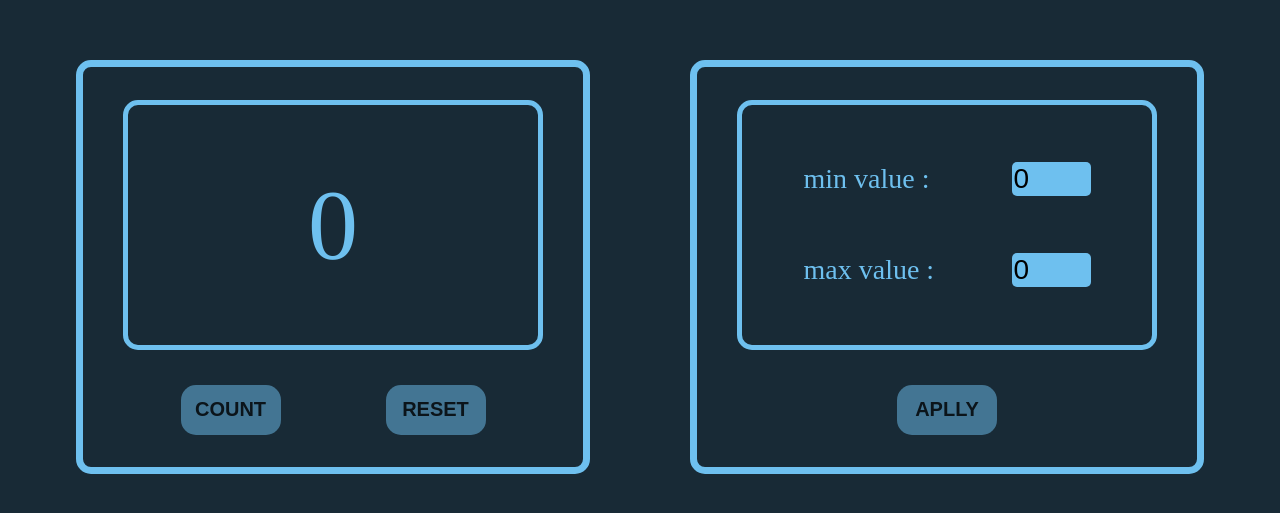
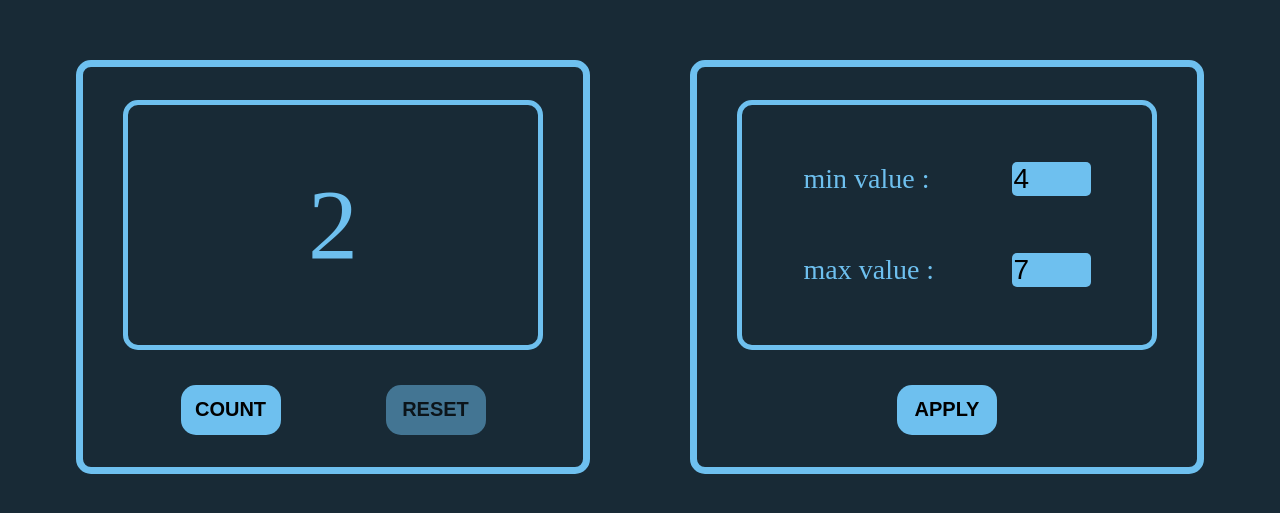
Before and after one commit to phoenix2307/counter_2, a React (Create React App) app: page / in a window 1280 px wide. Shown: the part 133-646 px from the top of the page. Built offline with nearby package versions, Linux system fonts and the light colour scheme.

Commit message:
error fix

```diff
--- a/src/App_.tsx
+++ b/src/App_.tsx
@@ -3,13 +3,83 @@ import './App.css';
 import {Set} from "./components_for_App_/set/Set";
 import {Disp} from "./components_for_App_/disp/Disp";
 
+export type ButtonsType = {
+    count: string
+    reset: string
+    set: string
+    apply: string
+}
+
 function App_() {
+    // ------------------ STATE ------------------ //
+
+    const buttons: ButtonsType = {
+        count: 'count',
+        reset: 'reset',
+        set: 'set',
+        apply: 'apply'
+    }
+
+    // init values from server
+    const [initMinValue, setInitMinValue]= useState(4)
+    const [initMaxValue, setInitMaxValue]= useState(7)
+
+
+    const [error, setError] = useState(false)
+    const [disable, setDisable] = useState(false)
+
+    const [minValue, setMinValue] = useState(2)
+    const [maxValue, setMaxValue] = useState(5)
+    const [currentValue, setCurrentValue] = useState(minValue)
+
+
+    // ------------------ ACTION ------------------ //
+    // //set minimum from Set
+    // function setMinimum(value: string) {
+    //     setMinValue(+value)
+    // }
+    //
+    // //set maximum from Set
+    // function setMaximum(value: string) {
+    //     setMaxValue(+value)
+    // }
+
+    function setNewValues(minValue: number, maxValue: number) {
+        setInitMinValue(minValue)
+        setInitMaxValue(maxValue)
+        setMinValue(+minValue)
+        setMaxValue(+maxValue)
+        setCurrentValue(+minValue)
+    }
+
+    function incrementCount() {
+        setCurrentValue(actualValue => actualValue + 1)
+        if (currentValue === maxValue){
+            setError(true)
+        }
+
+    }
+
+    function resetCount() {
+        setCurrentValue(minValue)
+    }
 
     return (
         <div className="App">
-            <Disp/>
-            <Set/>
+            <Disp valueCounter={currentValue}
+                  minValue={minValue}
+                  maxValue={maxValue}
+                  namesBtn={buttons}
+                  disableState={disable}
+                  callbackCount={incrementCount}
+                  callbackReset={resetCount}/>
 
+            <Set initMinValue={initMinValue}
+                 initMaxValue={initMaxValue}
+                 namesBtn={buttons}
+                 setNewValues={setNewValues}
+                 errorState={error}
+                 disableState={disable}/>
         </div>
     );
 }
--- a/src/components_for_App_/disp/Disp.tsx
+++ b/src/components_for_App_/disp/Disp.tsx
@@ -1,22 +1,58 @@
-import React from "react";
+import React, {useState} from "react";
 import s from './Disp.module.css'
 import {Btn} from "../btn/Btn";
+import {ButtonsType} from "../../App_";
 
 type DispType = {
+    valueCounter: number
+    minValue: number
+    maxValue: number
+    namesBtn: ButtonsType
+    disableState: boolean
+    callbackCount: () => void
+    callbackReset: () => void
 
 }
 export const Disp = (props: DispType) => {
+
+    // State ---------------------------------------
+    // error ---------------------------
+    let disableCountInSet = false
+    let disableResetInSet = false
+    // styles ------------------------
     const dispStyle = 'blockStyle ' + s.disp
-    const countStyle = s.countValue
     const BlockButtonsStyle = s.blockBtn
+
+    let countStyle = s.countValue
+
+    if (props.valueCounter === props.minValue){
+        disableResetInSet = true
+    }
+    if (props.valueCounter === props.maxValue) {
+        countStyle = countStyle + ' ' + s.errorStyle
+        disableCountInSet = true
+    }
+
+
+    // Action --------------------------------------
+
+
+    function countHandler() {
+        props.callbackCount()
+    }
+
+    function resetHandler() {
+        props.callbackReset()
+    }
+
     return (
         <div className={dispStyle}>
             <div className={countStyle}>
-                {'0'}
+                {props.valueCounter}
             </div>
             <div className={BlockButtonsStyle}>
-                <Btn name={'count'} callback={()=>{}} disableState={true}/>
-                <Btn name={'reset'} callback={()=>{}} disableState={true}/>
+                <Btn name={props.namesBtn.count} callback={countHandler} disableState={disableCountInSet}/>
+                <Btn name={props.namesBtn.reset} callback={resetHandler} disableState={disableResetInSet}/>
             </div>
 
 
--- a/src/components_for_App_/input/Inp.module.css
+++ b/src/components_for_App_/input/Inp.module.css
@@ -6,3 +6,8 @@
     border: none;
     border-radius: 5px;
 }
+
+.inputError{
+    background-color: palevioletred;
+    font-weight: bold;
+}
--- a/src/components_for_App_/input/Inp.tsx
+++ b/src/components_for_App_/input/Inp.tsx
@@ -1,16 +1,21 @@
-import React from "react";
+import React, {ChangeEvent} from "react";
 import s from './Inp.module.css'
 
 type InpType = {
-    value: string
-    callback: () => void
+    value: number
+    error: boolean
+    callback: (value:number) => void
 }
 
 export const Inp = (props: InpType) => {
 
-    const inputStyle = s.inp
-    const onChangeHandler = () => {
-        props.callback()
+    let inputStyle = s.inp
+
+    if (props.error){
+       inputStyle = inputStyle + ' ' + s.inputError
+    }
+    const onChangeHandler = (e:ChangeEvent<HTMLInputElement>) => {
+        props.callback(+e.currentTarget.value)
     }
 
     return (
--- a/src/components_for_App_/set/Set.module.css
+++ b/src/components_for_App_/set/Set.module.css
@@ -25,3 +25,7 @@
     align-items: center;
     font-size: 28px;
 }
+
+.blockInputError{
+    border: 5px solid red;
+}
--- a/src/components_for_App_/set/Set.tsx
+++ b/src/components_for_App_/set/Set.tsx
@@ -1,32 +1,78 @@
-import React from "react";
+import React, {useState} from "react";
 import s from './Set.module.css'
 import '../../App.css'
 import {Inp} from "../input/Inp";
 import {Btn} from "../btn/Btn";
+import {ButtonsType} from "../../App_";
 
-type SetType = {}
+type SetType = {
+    initMinValue: number
+    initMaxValue: number
+    namesBtn: ButtonsType
+    setNewValues: (minValue: number, maxValue: number) => void
+    errorState: boolean
+    disableState: boolean
+}
+
 export const Set = (props: SetType) => {
+    //  ------------ STATE ----------------- //
+
+    const [minValueInSet, setMinValueInSet] = useState(+props.initMinValue)
+
+    const [maxValueInSet, setMaxValueInSet] = useState(+props.initMaxValue)
     const setStyle = 'blockStyle ' + s.set
-    const blockInput = s.blockInput
+
+    let blockInputStyle = s.blockInput
+    let disableApply = false
+    let inputError = false
+
+    if (minValueInSet === maxValueInSet || minValueInSet > maxValueInSet){
+        disableApply = true
+        inputError = true
+        blockInputStyle = blockInputStyle + ' ' + s.blockInputError
+
+    }
+
+
+
+    //  ------------ ACTION ----------------- //
+
+    function changeMin(value: number) {
+        setMinValueInSet(value)
+    }
+
+    function changeMax(value: number) {
+        setMaxValueInSet(value)
+    }
+
+    function setValueHandler() {
+        props.setNewValues(minValueInSet, maxValueInSet)
+    }
+
     return (
         <div className={setStyle}>
-            <div className={blockInput}>
+            <div className={blockInputStyle}>
+
                 <div className={s.inputRow}>
                     <span>{'min value :'}</span>
-                    <Inp value={'0'} callback={() => {
-                    }}/>
+                    <Inp value={minValueInSet}
+                         error={inputError}
+                         callback={changeMin}/>
                 </div>
+
                 {/*{'Message for Error'}*/}
+
                 <div className={s.inputRow}>
                     <span>{'max value :'}</span>
-                    <Inp value={'0'} callback={() => {
-                    }}/>
+                    <Inp value={maxValueInSet}
+                         error={inputError}
+                         callback={changeMax}/>
                 </div>
+
             </div>
-            <Btn name={'aplly'}
-                 callback={() => {
-            }}
-                 disableState={true}
+            <Btn name={props.namesBtn.apply}
+                 callback={setValueHandler}
+                 disableState={disableApply}
             />
 
         </div>
```
